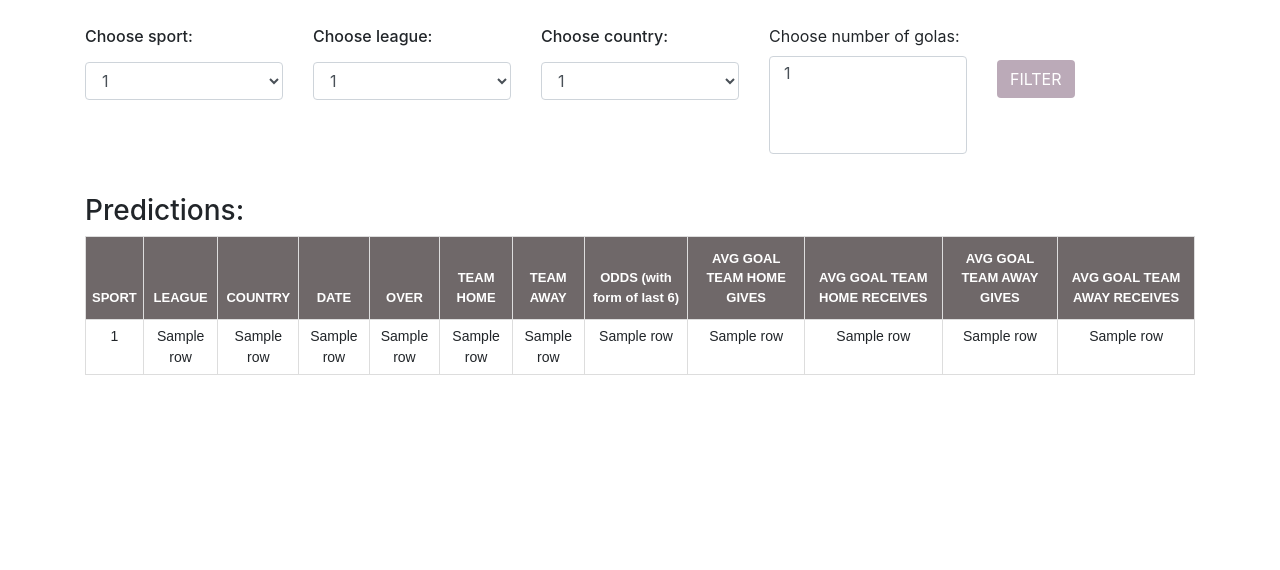
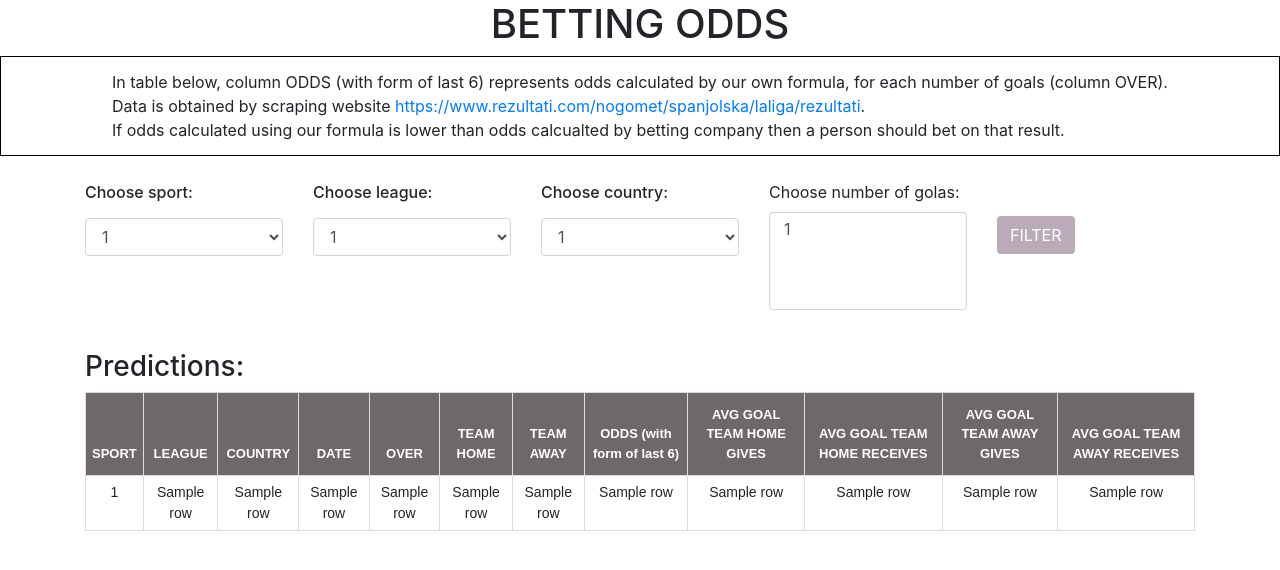
Before and after one commit to brankasando/predict_odds, a Flask app: template templates/predictions.html in a window 1280 px wide. Shown: the top 570 px of the page. Run offline with Flask 2, Linux system fonts and the light colour scheme; the template is opened without the code that fills it: most values are stand-ins (such as "Sample title", 1, 10 or a date in 2020).

Commit message:
Dodaj izmenjen requirements.txt i app

```diff
--- a/app.py
+++ b/app.py
@@ -21,7 +21,7 @@ def show_predicions():
         '''
         select 'All' as sport
         union
-        select distinct sport from scheduled_games
+        select distinct 'Football' from scheduled_games
         where is_current = 1
         ''')
     ddl_fetched_sport = cur.fetchall()
@@ -52,7 +52,13 @@ def show_predicions():
         '''
         select 'All' as country
         union
-        select distinct country from scheduled_games
+        select distinct
+        case
+		when country = 'spanjolska' then 'Spain'
+		when country = 'italija' then 'Italy'
+		when country = 'engleska' then 'England'
+	end as country
+	from scheduled_games
         where is_current = 1
         ''')
     ddl_fetched_country = cur.fetchall()
@@ -86,9 +92,13 @@ def show_predicions():
     cur.execute(
         '''
         select distinct
-            sg.sport as sport,
+            case when sg.sport = 'nogomet' then 'Football' end  as sport,
             sg.league as league,
-            sg.country as country,
+	    case
+            	when sg.country = 'spanjolska' then 'Spain'
+		when sg.country = 'italija' then 'Italy'
+		when sg.country = 'engleska' then 'England'
+	    end as country,
             p.year_month_day as year_month_day,
             p.over as over,
             p.team_home as team_home,
--- a/fn_insert_base_results.py
+++ b/fn_insert_base_results.py
@@ -22,8 +22,9 @@ def insert_base_results(website_url):
     options = Options()
     # options.binary_location = "//usr/bin/chrome.exe"    #chrome binary location specified here
     # options.add_argument("--headless")
+    options.add_argument("--no-sandbox")
+    options.add_argument("--disable-dev-shm-usage")
     options.add_argument("--start-maximized")  # open Browser in maximized mode
-    options.add_argument("--no-sandbox")  # bypass OS security model
     options.add_argument("--disable-dev-shm-usage")  # overcome limited resource problems
     options.add_experimental_option("excludeSwitches", ["enable-automation"])
     options.add_experimental_option('useAutomationExtension', False)
--- a/requirements.txt
+++ b/requirements.txt
@@ -15,7 +15,6 @@ cleo==0.8.1
 click==8.1.3
 clikit==0.6.2
 colorama==0.4.4
-conda==4.3.16
 configparser==5.2.0
 constantly==15.1.0
 crashtest==0.3.1
--- a/templates/predictions.html
+++ b/templates/predictions.html
@@ -5,6 +5,32 @@
 {% endblock %}
 
 {% block body %}
+
+
+<body style="position:relative;">
+<h1 style="text-align:center;">BETTING ODDS</h1>
+
+<style>
+#intro
+ {
+    height : 100px;
+    border : 1px solid black;
+    display : flex;
+    align-items : center;
+    justify-content : center;
+}
+
+</style>
+
+    <div id ="intro">
+        <span>
+            In table below, column ODDS (with form of last 6) represents odds calculated by our own formula, for
+            each number of goals (column OVER). <br>
+            Data is obtained by scraping website <a target="_blank" href="https://www.rezultati.com/nogomet/spanjolska/laliga/rezultati">https://www.rezultati.com/nogomet/spanjolska/laliga/rezultati</a>.<br>
+            If odds calculated using our formula is lower than odds calcualted by betting company then a person should bet
+            on that result.
+        </span>
+    </div>
 
 <div class="container">
 
```
Also changed, not shown: run_new_results.py (+3 -8 lines).
